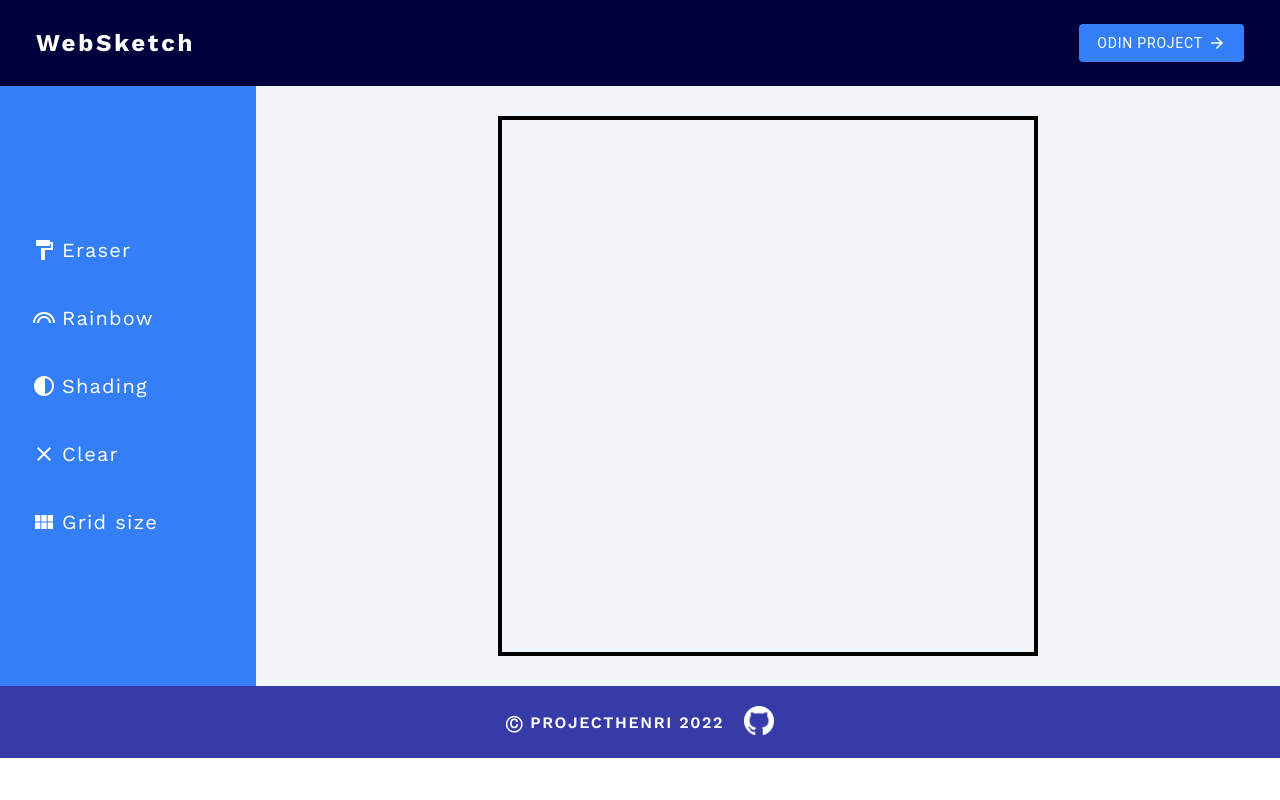
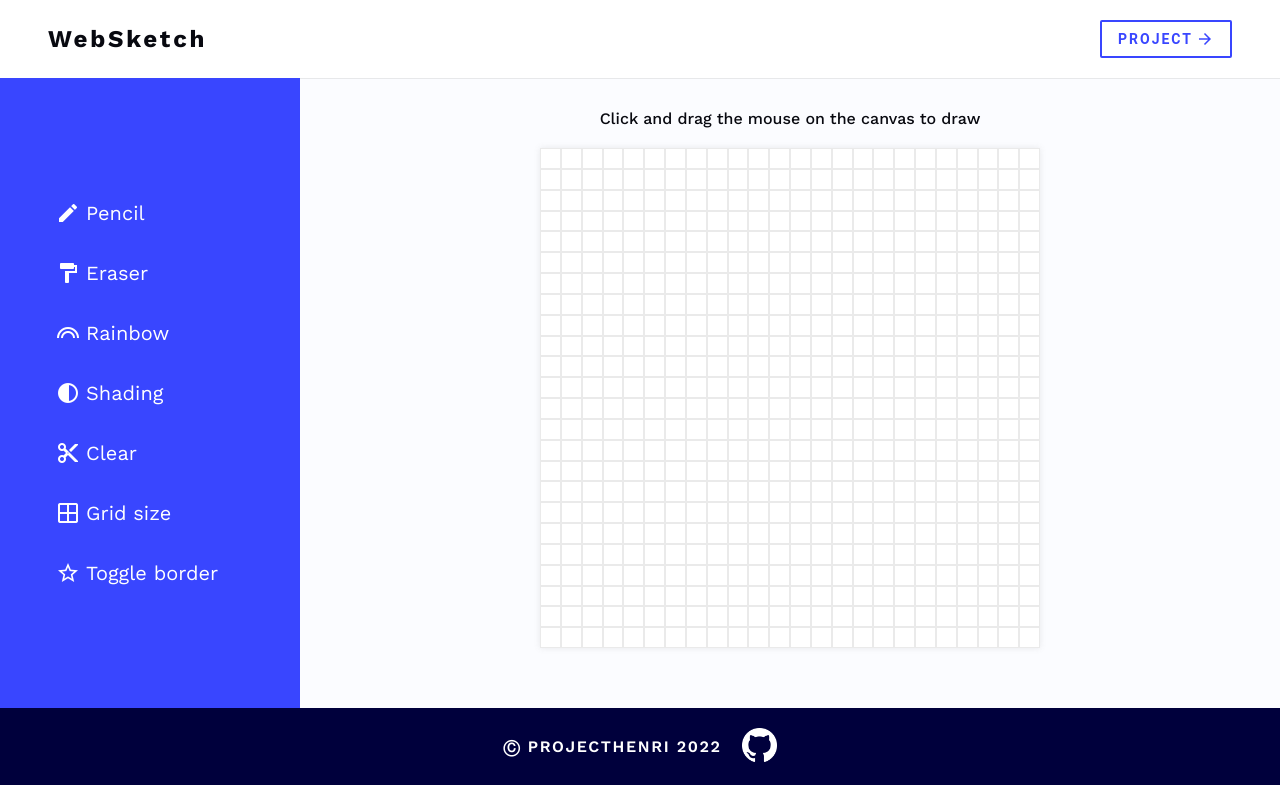
Before and after one commit to ProjectHenri/etch-a-sketch-2, a plain HTML site: page index.html in a window 1280 px wide. Drawn offline with nearby package versions, Linux system fonts and the light colour scheme.

Commit message:
Tweak styling. Add clear, size and toggle functions

```diff
--- a/css/style.css
+++ b/css/style.css
@@ -7,38 +7,38 @@
 }
 nav{
     display: flex;
-    background-color: rgb(0, 0, 60);
+    background-color: rgb(255, 255, 255);
     flex-direction: column;
     align-items: center;
-    padding:24px 36px;
-
+    padding:20px 48px;
 }
 .logo{
     font-family: 'Work Sans', sans-serif;
-    color:rgb(255,255,255);
+    color:rgb(8, 9, 16);
     letter-spacing: 2.8px;
     font-size:2.4rem;
 }
 nav a{
     text-decoration: none;
-    padding:10px 18px;
-    background-color: rgb(52, 127, 247);
+    padding:8px 16px;
     font-size: 1.4rem;
-    letter-spacing: 0.8px;
-    color:rgb(255,255,255);
-    border-radius: 4px;
+    letter-spacing: 2px;
+    color:rgb(57, 70, 255);
+    border-radius: 2px;
     display: flex;
     align-items: center;
-    gap:5px;
-    font-weight:400;
+    gap:3px;
+    font-weight:600;
     text-transform: uppercase;
     display: none;
+    border:solid 2px rgb(57, 70, 255);
 }
 .material-icons.nav{
     font-size: 1.8rem;
 }
-a:hover{
-    background-color: rgba(52, 127, 247, 0.95);
+nav a:hover{
+    background-color: rgb(57, 70, 255);
+    color:rgb(255, 255, 255);
 }
 #content{
     display: flex;
@@ -47,13 +47,13 @@ a:hover{
     max-width:1600px;
 }
 .userInterface{
-    background-color: rgb(52, 127, 247);
+    background-color: rgb(57, 70, 255);
     display: flex;
     flex-direction: column;
     align-items: center;
     justify-content: center;
-    padding:24px;
-    gap:24px;
+    padding:16px 48px;
+    gap:16px;
 }
 .btn{
     background:none;
@@ -63,30 +63,45 @@ a:hover{
     align-items: center;
     gap:6px;
     color:#ffffff;
-    letter-spacing: 1.2px;
+    letter-spacing: 0px;
     font-family: 'Work Sans';
     cursor: pointer;
     padding:10px 8px;
     border-radius: 6px;
+    transition: all 0.25s;
 }
 .btn:hover{
-    background:rgba(87, 152, 255, 0.95);
+    background:rgb(17, 26, 151);
+}
+.btn:active{
+    transform: scale(1.05);
 }
 .sketchArea{
-    background-color:rgb(241, 245, 249);
-    padding:30px 0px;
+    background-color:rgb(251, 252, 255);
+    padding:30px 0px 60px 0px;
     display: flex;
-    justify-content: center;
+    align-items: center;
+    flex-direction: column;
+    gap:20px;
+    border-top:1px solid rgb(112,112,112,0.15);
+}
+.sketchArea h2{
+    font-size: 1.6rem;
+    text-align: center;
+    color: rgb(8, 9, 16);
+    font-family: 'Work Sans';
+    font-weight:500;
+
 }
 #grid{
     display: grid;
     grid-template: repeat(16, 1fr) / repeat(16, 1fr);
     height:280px;
     width:280px;
-    border:4px solid black;
+    box-shadow: 0 0 6px rgba(112,112,112,0.15);
 }
 footer{
-    background-color: rgb(55, 59, 168);
+    background-color:rgb(0, 0, 60);
     display: flex;
     justify-content: center;
     gap:20px;
@@ -102,13 +117,16 @@ footer p{
     letter-spacing: 1.6px;
 }
 footer img{
-    width:3rem;
+    width:3.5rem;
 }
 footer a:hover{
-    background: transparent;
+    opacity: 0.8;
 }
-.square{
-    border: 1px solid black;
+.divBg{
+    background:rgb(255,255,255);
+}
+.divBorder{
+    border:1px solid rgba(112, 112, 112, 0.15);
 }
 @media screen and (min-width:380px) {
     #grid{
@@ -127,8 +145,8 @@ footer a:hover{
         flex-wrap: wrap;
     }
     #grid{
-        height:540px;
-        width:540px;
+        height:500px;
+        width:500px;
     }
     nav a{
         display: flex;
@@ -144,8 +162,8 @@ footer a:hover{
         flex-direction: row;
     }
     .userInterface{
-        flex:0 0 20%;
         align-items: stretch;
+        flex: 0 0 300px;
         flex-direction: column;
 
     }
--- a/index.html
+++ b/index.html
@@ -16,12 +16,16 @@
     <nav>
         <h1 class="logo">WebSketch</h1>
         <a href="https://www.theodinproject.com/lessons/foundations-etch-a-sketch">
-            Odin Project
+            Project
             <span class="material-icons nav">arrow_forward</span>
         </a>
     </nav>
     <section id="content">
         <div class="userInterface">
+            <button class="btn" id="pencil">
+                <span class="material-icons pencilIcon">edit</span>
+                Pencil
+            </button>
             <button class="btn" id="eraser">
                 <span class="material-icons eraseIcon">format_paint</span>
                 Eraser
@@ -33,16 +37,21 @@
             <button class="btn" id="shading"><span class="material-icons contrastIcon">contrast</span>
                 Shading
             </button>
-            <button class="btn" id="eraser">
-                <span class="material-icons clearIcon">clear</span>
+            <button class="btn" id="clear">
+                <span class="material-icons clearIcon">content_cut</span>
                 Clear
             </button>
             <button class="btn" id="gridSize">
-                <span class="material-icons gridIcon">view_module</span>
+                <span class="material-icons gridIcon">window</span>
                 Grid size
+            </button>
+            <button class="btn" id="toggleBorder">
+                <span class="material-icons toggleIcon">star_outline</span>
+                Toggle border
             </button>
         </div>
         <div class="sketchArea">
+            <h2>Click and drag the mouse on the canvas to draw</h2>
             <div class="gridContainer">
                 <div id="grid"></div>
             </div>
--- a/js/script.js
+++ b/js/script.js
@@ -1,9 +1,24 @@
 const GRID = document.querySelector('#grid');
-const gridSize = document.querySelector('#gridSize')
-gridSize.addEventListener('click', createGrid);
+const BUTTONS = document.querySelectorAll('button');
+const DEFAULT_GRID = 24;
 
-function createGrid(){
-    let size = prompt('Select your grid size. Max 64.', 100);
+window.onload = createGrid(DEFAULT_GRID); // Create initial grid when user loads the page
+
+for(let i = 0; i<BUTTONS.length; i++){
+    switch(BUTTONS[i].getAttribute('id')){
+        case 'clear':
+            BUTTONS[i].addEventListener('click', clearGrid);
+        break;
+        case 'gridSize':
+            BUTTONS[i].addEventListener('click', getSize);
+        break;
+        case 'toggleBorder':
+            BUTTONS[i].addEventListener('click', toggleBorder);
+        break;
+    }
+}
+
+function createGrid(size){
     removeExistingGrid();
     populateGrid(size);
 }
@@ -18,7 +33,27 @@ function populateGrid(squares){
     GRID.style.gridTemplate = `repeat(${squares}, 1fr) / repeat(${squares}, 1fr)`
     for(let i = 0; i<squares ** 2;  i++){
         let div = document.createElement('div')
-        div.classList.add('square')
+        div.classList.add('divBg', 'divBorder')
         GRID.appendChild(div);
     }
 }
+
+function clearGrid(){
+    for(let i = 0; i < GRID.children.length; i++){
+        GRID.children[i].style.backgroundColor = 'rgb(255,255,255)';
+    }
+}
+function getSize(){
+    let squares = Number(prompt('Type a size ranging from 2-64'));
+    if(squares === NaN || squares > 64 || squares < 2){
+        alert('Invalid input. Try typing a value from 2-64');
+        return;
+    }
+    createGrid(squares);
+}
+
+function toggleBorder(){
+    for(let i = 0; i < GRID.children.length; i++){
+        GRID.children[i].classList.toggle('divBorder');
+    }
+}
```
